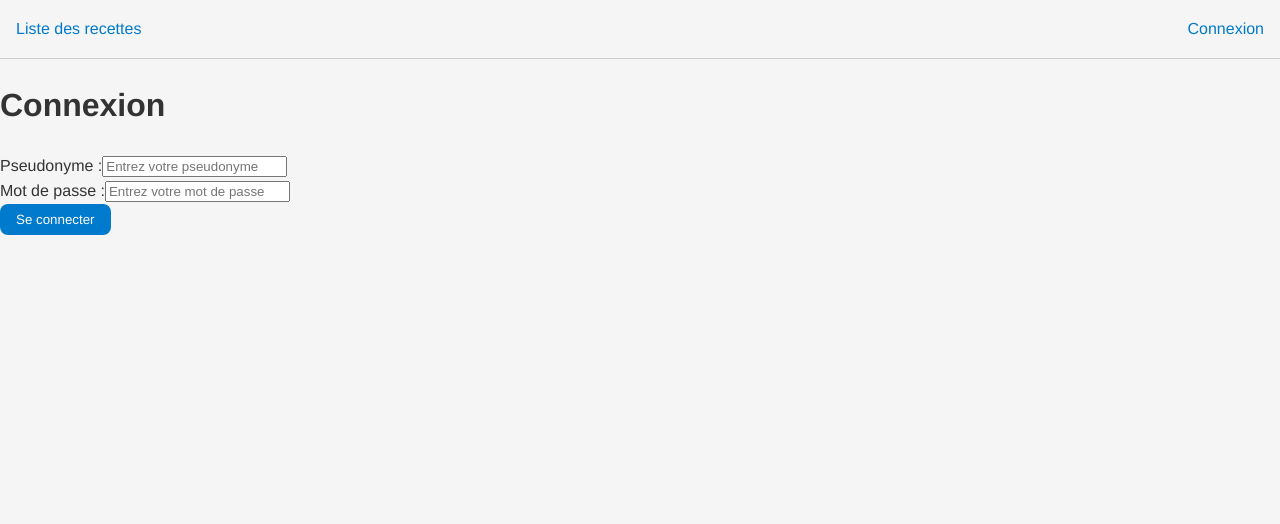
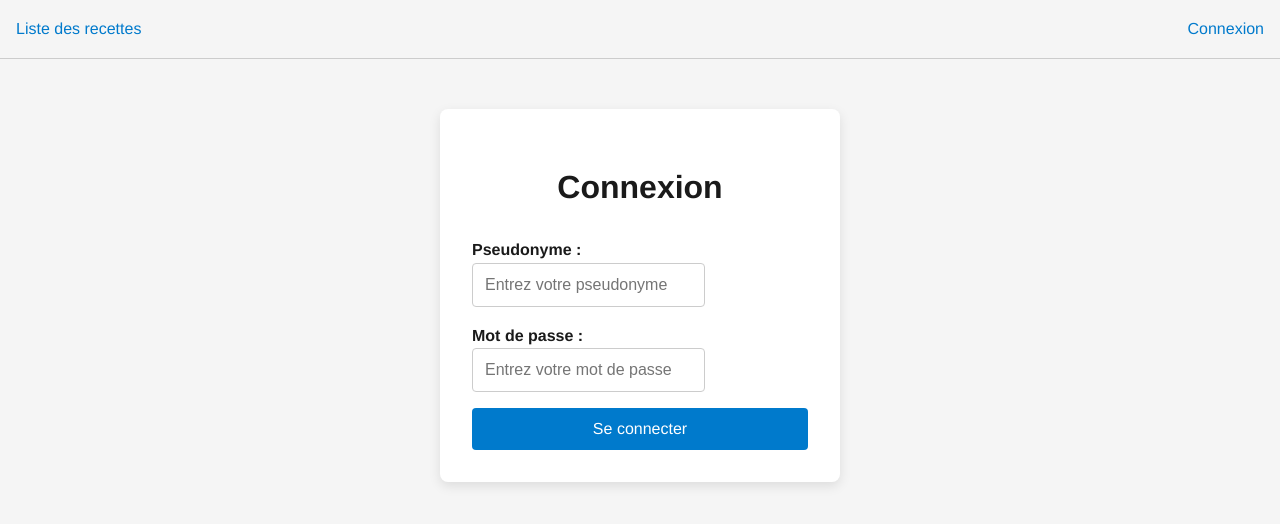
Before and after one commit to DamsOuz/GourmetRepo, a React (Vite) app in the folder gourmet-recipes-app/: page /login in a window 1280 px wide. Shown: the top 524 px of the page. Built offline with nearby package versions, Linux system fonts and the light colour scheme.

Commit message:
mise à jour format login

```diff
--- /dev/null
+++ b/gourmet-recipes-app/src/pages/Login.css
@@ -0,0 +1,48 @@
+/* Login.css */
+.login-container {
+    max-width: 400px;
+    margin: 50px auto;
+    padding: 2rem;
+    background: #fff;
+    border-radius: 8px;
+    box-shadow: 0 4px 12px rgba(0, 0, 0, 0.1);
+}
+
+.login-container h1 {
+    text-align: center;
+    margin-bottom: 1.5rem;
+    color: var(--primary-color);
+}
+
+.login-form {
+    display: flex;
+    flex-direction: column;
+    gap: 1rem;
+}
+
+.login-form label {
+    font-weight: 600;
+    color: var(--primary-color);
+}
+
+.login-form input {
+    padding: 0.75rem;
+    border-radius: 4px;
+    border: 1px solid #ccc;
+    font-size: 1rem;
+}
+
+.login-form button {
+    padding: 0.75rem;
+    background: var(--secondary-color);
+    color: #fff;
+    border: none;
+    border-radius: 4px;
+    cursor: pointer;
+    font-size: 1rem;
+    transition: background 0.3s;
+}
+
+.login-form button:hover {
+    background: var(--accent-color);
+}
--- a/gourmet-recipes-app/src/pages/Login.jsx
+++ b/gourmet-recipes-app/src/pages/Login.jsx
@@ -4,6 +4,7 @@ import { useNavigate } from 'react-router-dom';
 import { toast } from 'react-toastify';
 import { AuthContext } from '../context/AuthContext';
 import { loginUser, fetchUser } from '../api/API';
+import './Login.css'; // Import du fichier de style
 
 function Login() {
   const [pseudonym, setPseudonym] = useState('');
@@ -16,23 +17,16 @@ function Login() {
   const handleSubmit = async (e) => {
     e.preventDefault();
     setFeedback('');
-
     try {
-      // Utilisation de la fonction centralisée loginUser
       const data = await loginUser(pseudonym, password);
       console.log("Réponse login:", data);
-
-      // Récupération des informations utilisateur avec fetchUser
       const userData = await fetchUser(pseudonym, data.token);
       console.log("Infos utilisateur:", userData);
-
-      // Stockage dans le AuthContext
       login(data.token, userData);
-
       toast.success('Connexion réussie !');
       setTimeout(() => {
         navigate('/');
-      }, 1500);
+      }, 750);
     } catch (error) {
       console.error('Erreur de connexion :', error);
       toast.error('Identifiants invalides ou erreur de connexion.');
@@ -40,9 +34,9 @@ function Login() {
   };
 
   return (
-    <div>
+    <div className="login-container">
       <h1>Connexion</h1>
-      <form onSubmit={handleSubmit}>
+      <form onSubmit={handleSubmit} className="login-form">
         <div>
           <label>Pseudonyme :</label>
           <input
```
